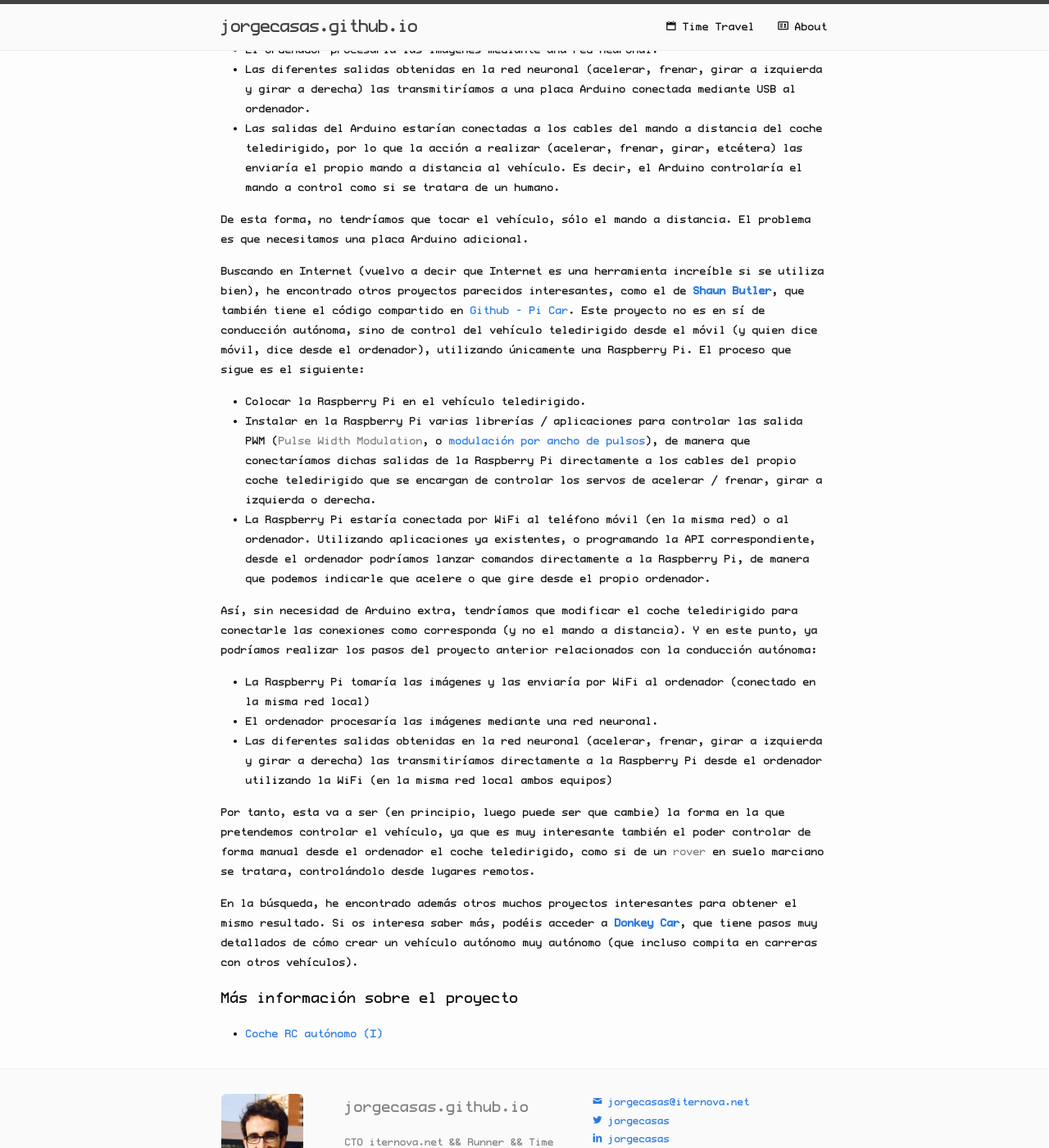
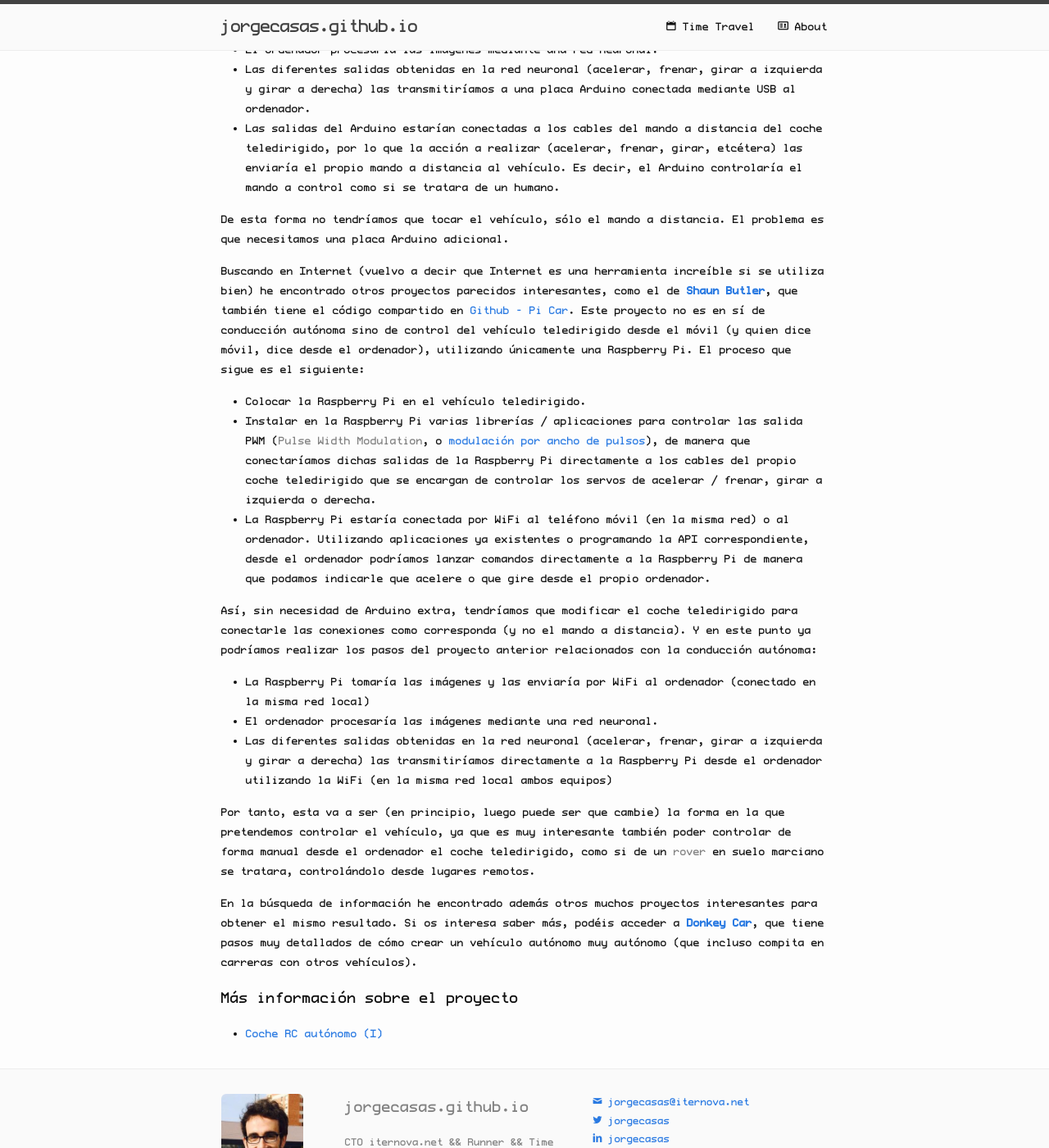
Before and after one commit to jorgecasas/jorgecasas.github.io, a Jekyll site: the page built from _posts/2017-09-09-autonomous-rc-car-ii.markdown, in a window 1280 px wide and 1400 px high, scrolled down 1169 px. Shown: the whole window at 82% size. Built offline with Jekyll 4.4.1, drawn with Linux system fonts in a browser that asks for light colours; comment, search, counter and statistics services are not loaded; some of the changed text lies outside the part shown.

Commit message:
Updated post Autonomous RC Car II

```diff
--- a/_posts/2017-09-09-autonomous-rc-car-ii.markdown
+++ b/_posts/2017-09-09-autonomous-rc-car-ii.markdown
@@ -14,7 +14,7 @@
 
 ![Autonomous RC Car](/assets/images/2017-09-09-autonomous-rc-car-ii-01.jpg)
 
-Tras analizar los requisitos, he ido pidiendo los materiales que vamos a necesitar y ya están comenzando a llegar:
+Tras analizar los requisitos he ido pidiendo los materiales que vamos a necesitar y ya están comenzando a llegar:
 
 * Coche teledirigido (escala 1:20)
 * Raspberry Pi 3 (ya la teníamos en la oficina), que ya cuenta con adaptador WiFi
@@ -29,23 +29,23 @@
 * Las diferentes salidas obtenidas en la red neuronal (acelerar, frenar, girar a izquierda y girar a derecha) las transmitiríamos a una placa Arduino conectada mediante USB al ordenador.
 * Las salidas del Arduino estarían conectadas a los cables del mando a distancia del coche teledirigido, por lo que la acción a realizar (acelerar, frenar, girar, etcétera) las enviaría el propio mando a distancia al vehículo. Es decir, el Arduino controlaría el mando a control como si se tratara de un humano.
 
-De esta forma, no tendríamos que tocar el vehículo, sólo el mando a distancia. El problema es que necesitamos una placa Arduino adicional.
+De esta forma no tendríamos que tocar el vehículo, sólo el mando a distancia. El problema es que necesitamos una placa Arduino adicional.
 
-Buscando en Internet (vuelvo a decir que Internet es una herramienta increíble si se utiliza bien), he encontrado otros proyectos parecidos interesantes, como el de **[Shaun Butler](https://github.com/shaunuk)**, que también tiene el código compartido en [Github - Pi Car](https://github.com/shaunuk/picar). Este proyecto no es en sí de conducción autónoma, sino de control del vehículo teledirigido desde el móvil (y quien dice móvil, dice desde el ordenador), utilizando únicamente una Raspberry Pi. El proceso que sigue es el siguiente:
+Buscando en Internet (vuelvo a decir que Internet es una herramienta increíble si se utiliza bien) he encontrado otros proyectos parecidos interesantes, como el de **[Shaun Butler](https://github.com/shaunuk)**, que también tiene el código compartido en [Github - Pi Car](https://github.com/shaunuk/picar). Este proyecto no es en sí de conducción autónoma sino de control del vehículo teledirigido desde el móvil (y quien dice móvil, dice desde el ordenador), utilizando únicamente una Raspberry Pi. El proceso que sigue es el siguiente:
 
 * Colocar la Raspberry Pi en el vehículo teledirigido.
 * Instalar en la Raspberry Pi varias librerías / aplicaciones para controlar las salida PWM (_Pulse Width Modulation_, o [modulación por ancho de pulsos](https://es.wikipedia.org/wiki/Modulaci%C3%B3n_por_ancho_de_pulsos)), de manera que conectaríamos dichas salidas de la Raspberry Pi directamente a los cables del propio coche teledirigido que se encargan de controlar los servos de acelerar / frenar, girar a izquierda o derecha.
-* La Raspberry Pi estaría conectada por WiFi al teléfono móvil (en la misma red) o al ordenador. Utilizando aplicaciones ya existentes, o programando la API correspondiente, desde el ordenador podríamos lanzar comandos directamente a la Raspberry Pi, de manera que podemos indicarle que acelere o que gire desde el propio ordenador.
+* La Raspberry Pi estaría conectada por WiFi al teléfono móvil (en la misma red) o al ordenador. Utilizando aplicaciones ya existentes o programando la API correspondiente, desde el ordenador podríamos lanzar comandos directamente a la Raspberry Pi de manera que podamos indicarle que acelere o que gire desde el propio ordenador.
 
-Así, sin necesidad de Arduino extra, tendríamos que modificar el coche teledirigido para conectarle las conexiones como corresponda (y no el mando a distancia). Y en este punto, ya podríamos realizar los pasos del proyecto anterior relacionados con la conducción autónoma:
+Así, sin necesidad de Arduino extra, tendríamos que modificar el coche teledirigido para conectarle las conexiones como corresponda (y no el mando a distancia). Y en este punto ya podríamos realizar los pasos del proyecto anterior relacionados con la conducción autónoma:
 
 * La Raspberry Pi tomaría las imágenes y las enviaría por WiFi al ordenador (conectado en la misma red local)
 * El ordenador procesaría las imágenes mediante una red neuronal.
 * Las diferentes salidas obtenidas en la red neuronal (acelerar, frenar, girar a izquierda y girar a derecha) las transmitiríamos directamente a la Raspberry Pi desde el ordenador utilizando la WiFi (en la misma red local ambos equipos)
 
-Por tanto, esta va a ser (en principio, luego puede ser que cambie) la forma en la que pretendemos controlar el vehículo, ya que es muy interesante también el poder controlar de forma manual desde el ordenador el coche teledirigido, como si de un _rover_ en suelo marciano se tratara, controlándolo desde lugares remotos.
+Por tanto, esta va a ser (en principio, luego puede ser que cambie) la forma en la que pretendemos controlar el vehículo, ya que es muy interesante también poder controlar de forma manual desde el ordenador el coche teledirigido, como si de un _rover_ en suelo marciano se tratara, controlándolo desde lugares remotos.
 
-En la búsqueda, he encontrado además otros muchos proyectos interesantes para obtener el mismo resultado. Si os interesa saber más, podéis acceder a **[Donkey Car](http://www.donkeycar.com/)**, que tiene pasos muy detallados de cómo crear un vehículo autónomo muy autónomo (que incluso compita en carreras con otros vehículos).
+En la búsqueda de información he encontrado además otros muchos proyectos interesantes para obtener el mismo resultado. Si os interesa saber más, podéis acceder a **[Donkey Car](http://www.donkeycar.com/)**, que tiene pasos muy detallados de cómo crear un vehículo autónomo muy autónomo (que incluso compita en carreras con otros vehículos).
 
 
 ## Más información sobre el proyecto
```
